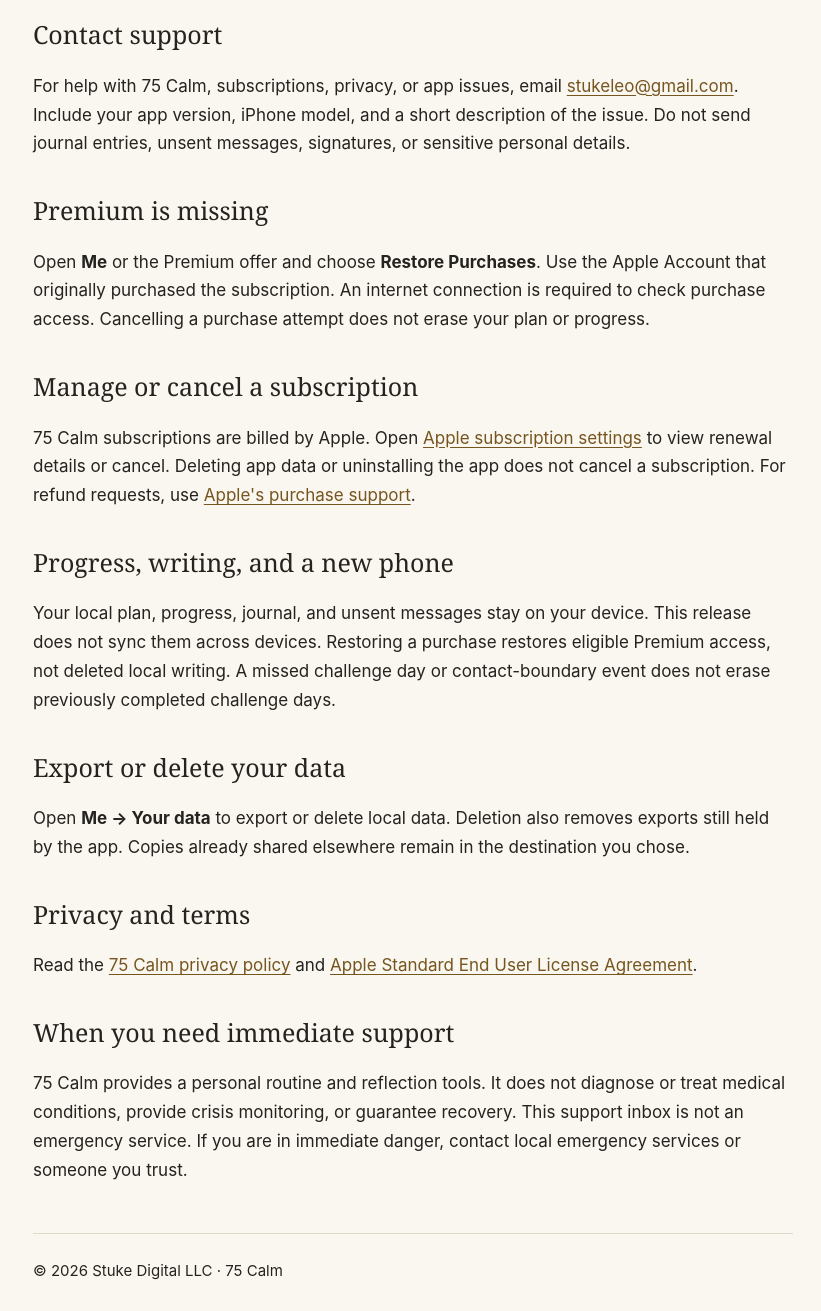
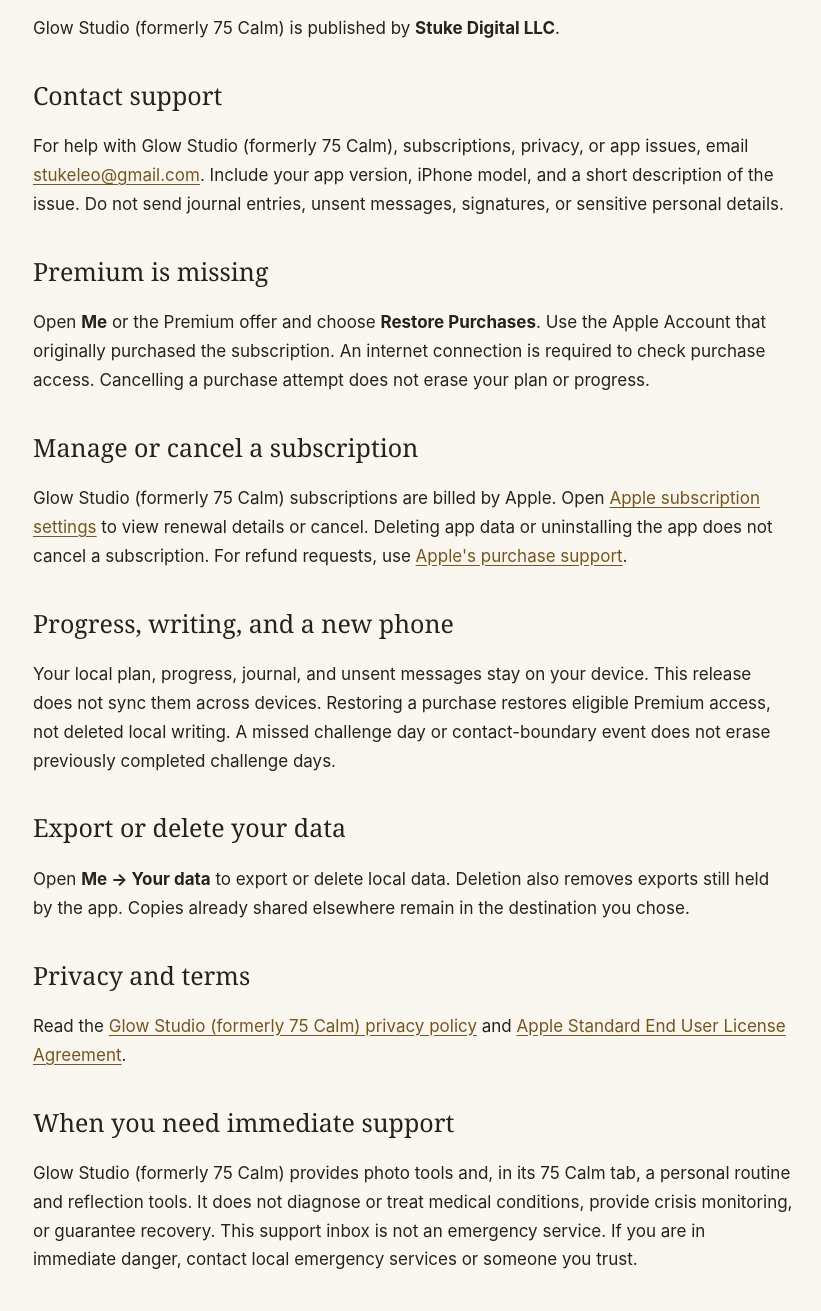
Before and after one commit to karlstuke1/stuke-digital, a plain HTML site: page 75-calm/support/index.html in a window 1280 px wide. Shown: the part 260-1571 px from the top of the page, without its empty margins (227-1048 px from the left). Drawn offline with Linux system fonts and the light colour scheme.

Commit message:
75 Calm support page: Glow Studio (formerly 75 Calm), 2.0
The app is renamed Glow Studio in 2.0; the 75 Calm challenge stays inside it.

Co-Authored-By: Claude Opus 5.5 <noreply@anthropic.com>

```diff
--- a/75-calm/support/index.html
+++ b/75-calm/support/index.html
@@ -1,16 +1,16 @@
 <!doctype html>
-<html lang="en"><head><meta charset="utf-8"><meta name="viewport" content="width=device-width,initial-scale=1"><title>75 Calm Support | Stuke Digital LLC</title><meta name="description" content="75 Calm Support: subscriptions, local data, and help from Stuke Digital LLC."><style>html{color-scheme:light}body{margin:0;background:#faf7f1;color:#25231f;font:17px/1.7 -apple-system,BlinkMacSystemFont,Segoe UI,sans-serif}main{max-width:760px;margin:0 auto;padding:40px 24px 64px}nav{display:flex;gap:24px;flex-wrap:wrap;margin-bottom:48px}a{color:#76551f;text-underline-offset:3px}h1{font:500 clamp(36px,6vw,54px)/1.12 Georgia,serif;letter-spacing:-1px}h2{font:500 25px/1.3 Georgia,serif;margin-top:36px}p{margin:16px 0}footer{border-top:1px solid #dfd7c8;margin-top:48px;padding-top:24px;font-size:15px}a:focus-visible{outline:3px solid #76551f;outline-offset:4px}</style></head><body><main><nav aria-label="75 Calm information"><a href="../privacy/">Privacy</a><a href="../support/">Support</a></nav><h1>75 Calm Support</h1><p>75 Calm is published by <strong>Stuke Digital LLC</strong>.</p>
+<html lang="en"><head><meta charset="utf-8"><meta name="viewport" content="width=device-width,initial-scale=1"><title>Glow Studio (formerly 75 Calm) Support | Stuke Digital LLC</title><meta name="description" content="Glow Studio (formerly 75 Calm) Support: subscriptions, local data, and help from Stuke Digital LLC."><style>html{color-scheme:light}body{margin:0;background:#faf7f1;color:#25231f;font:17px/1.7 -apple-system,BlinkMacSystemFont,Segoe UI,sans-serif}main{max-width:760px;margin:0 auto;padding:40px 24px 64px}nav{display:flex;gap:24px;flex-wrap:wrap;margin-bottom:48px}a{color:#76551f;text-underline-offset:3px}h1{font:500 clamp(36px,6vw,54px)/1.12 Georgia,serif;letter-spacing:-1px}h2{font:500 25px/1.3 Georgia,serif;margin-top:36px}p{margin:16px 0}footer{border-top:1px solid #dfd7c8;margin-top:48px;padding-top:24px;font-size:15px}a:focus-visible{outline:3px solid #76551f;outline-offset:4px}</style></head><body><main><nav aria-label="Glow Studio information"><a href="../privacy/">Privacy</a><a href="../support/">Support</a></nav><h1>Glow Studio (formerly 75 Calm) Support</h1><p>Glow Studio (formerly 75 Calm) is published by <strong>Stuke Digital LLC</strong>.</p>
 <h2>Contact support</h2>
-<p>For help with 75 Calm, subscriptions, privacy, or app issues, email <a href="mailto:stukeleo@gmail.com?subject=75%20Calm%20support">stukeleo@gmail.com</a>. Include your app version, iPhone model, and a short description of the issue. Do not send journal entries, unsent messages, signatures, or sensitive personal details.</p>
+<p>For help with Glow Studio (formerly 75 Calm), subscriptions, privacy, or app issues, email <a href="mailto:stukeleo@gmail.com?subject=75%20Calm%20support">stukeleo@gmail.com</a>. Include your app version, iPhone model, and a short description of the issue. Do not send journal entries, unsent messages, signatures, or sensitive personal details.</p>
 <h2>Premium is missing</h2>
 <p>Open <strong>Me</strong> or the Premium offer and choose <strong>Restore Purchases</strong>. Use the Apple Account that originally purchased the subscription. An internet connection is required to check purchase access. Cancelling a purchase attempt does not erase your plan or progress.</p>
 <h2>Manage or cancel a subscription</h2>
-<p>75 Calm subscriptions are billed by Apple. Open <a href="https://apps.apple.com/account/subscriptions">Apple subscription settings</a> to view renewal details or cancel. Deleting app data or uninstalling the app does not cancel a subscription. For refund requests, use <a href="https://reportaproblem.apple.com/">Apple's purchase support</a>.</p>
+<p>Glow Studio (formerly 75 Calm) subscriptions are billed by Apple. Open <a href="https://apps.apple.com/account/subscriptions">Apple subscription settings</a> to view renewal details or cancel. Deleting app data or uninstalling the app does not cancel a subscription. For refund requests, use <a href="https://reportaproblem.apple.com/">Apple's purchase support</a>.</p>
 <h2>Progress, writing, and a new phone</h2>
 <p>Your local plan, progress, journal, and unsent messages stay on your device. This release does not sync them across devices. Restoring a purchase restores eligible Premium access, not deleted local writing. A missed challenge day or contact-boundary event does not erase previously completed challenge days.</p>
 <h2>Export or delete your data</h2>
 <p>Open <strong>Me → Your data</strong> to export or delete local data. Deletion also removes exports still held by the app. Copies already shared elsewhere remain in the destination you chose.</p>
 <h2>Privacy and terms</h2>
-<p>Read the <a href="../privacy/">75 Calm privacy policy</a> and <a href="https://www.apple.com/legal/internet-services/itunes/dev/stdeula/">Apple Standard End User License Agreement</a>.</p>
+<p>Read the <a href="../privacy/">Glow Studio (formerly 75 Calm) privacy policy</a> and <a href="https://www.apple.com/legal/internet-services/itunes/dev/stdeula/">Apple Standard End User License Agreement</a>.</p>
 <h2>When you need immediate support</h2>
-<p>75 Calm provides a personal routine and reflection tools. It does not diagnose or treat medical conditions, provide crisis monitoring, or guarantee recovery. This support inbox is not an emergency service. If you are in immediate danger, contact local emergency services or someone you trust.</p><footer>© 2026 Stuke Digital LLC · 75 Calm</footer></main></body></html>
+<p>Glow Studio (formerly 75 Calm) provides photo tools and, in its 75 Calm tab, a personal routine and reflection tools. It does not diagnose or treat medical conditions, provide crisis monitoring, or guarantee recovery. This support inbox is not an emergency service. If you are in immediate danger, contact local emergency services or someone you trust.</p><footer>© 2026 Stuke Digital LLC · Glow Studio (formerly 75 Calm)</footer></main></body></html>
```
